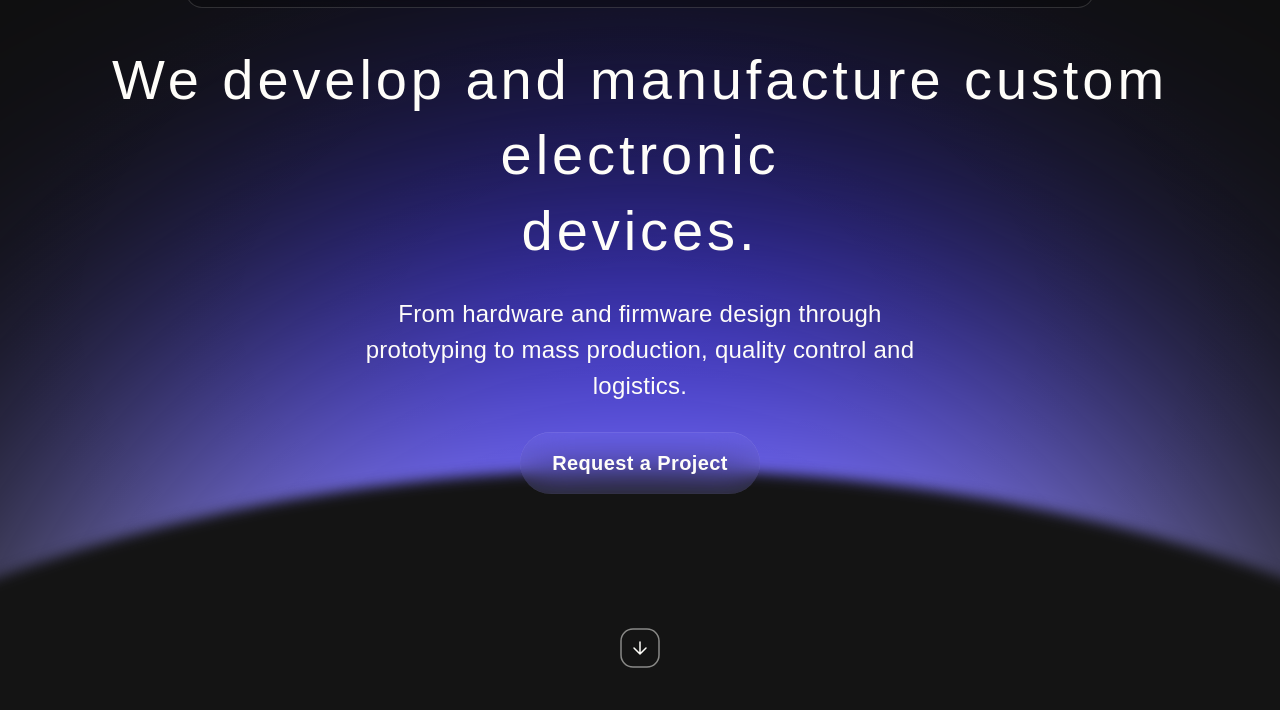
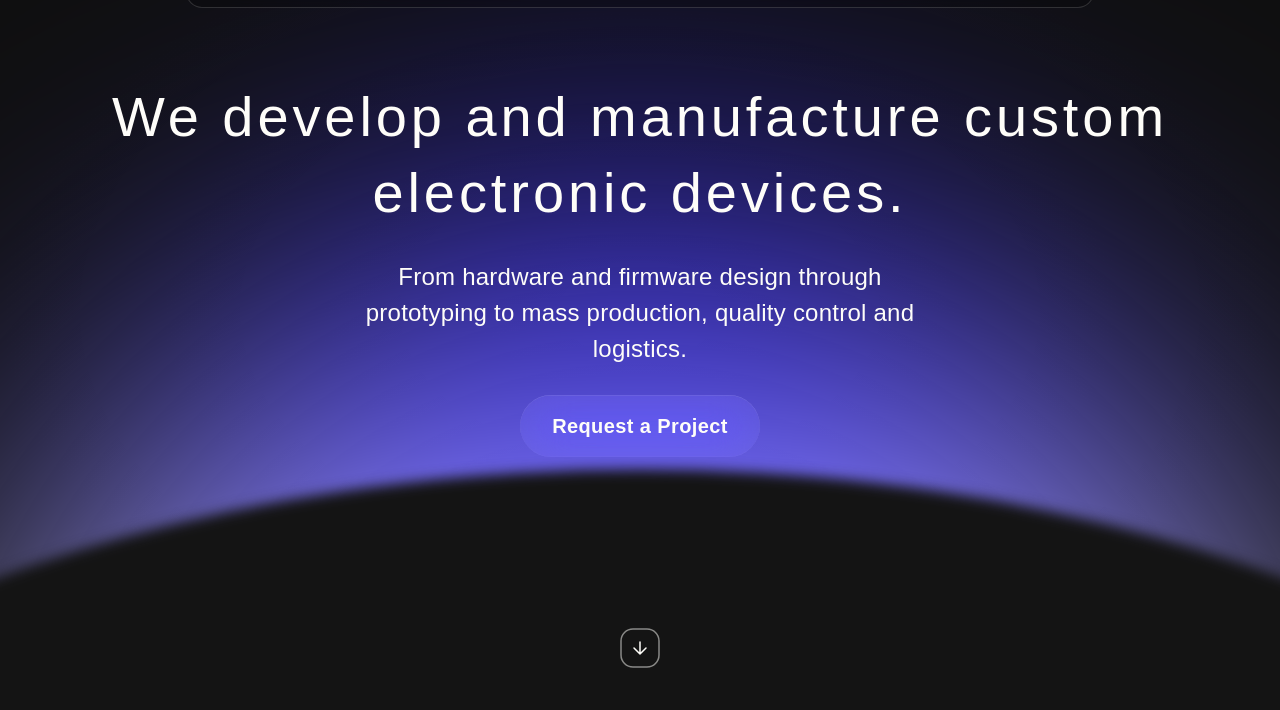
Before and after one commit to filipzika/web, a plain HTML site: page en/index.html in a window 1280 px wide. Shown: the part 90-800 px from the top of the page. Drawn offline with nearby package versions, Linux system fonts and the light colour scheme; a web font is replaced by a local one.

Commit message:
zalamovani

```diff
--- a/en/index.html
+++ b/en/index.html
@@ -1317,7 +1317,7 @@
     <div class="hero-ellipse-1"><img src="../assets/ellipse1.svg" alt="" /></div>
     <div class="hero-ellipse-2"><img src="../assets/ellipse2.svg" alt="" /></div>
     <div class="hero-content">
-      <h1 class="hero-title">We develop and manufacture custom electronic <br>devices.</h1>
+      <h1 class="hero-title">We develop and manufacture custom electronic devices.</h1>
       <p class="hero-subtitle">From hardware and firmware design through prototyping to mass production, quality control and logistics.</p>
       <button class="hero-btn" onclick="scroll2('#kontakt')">Request a Project</button>
     </div>
```
